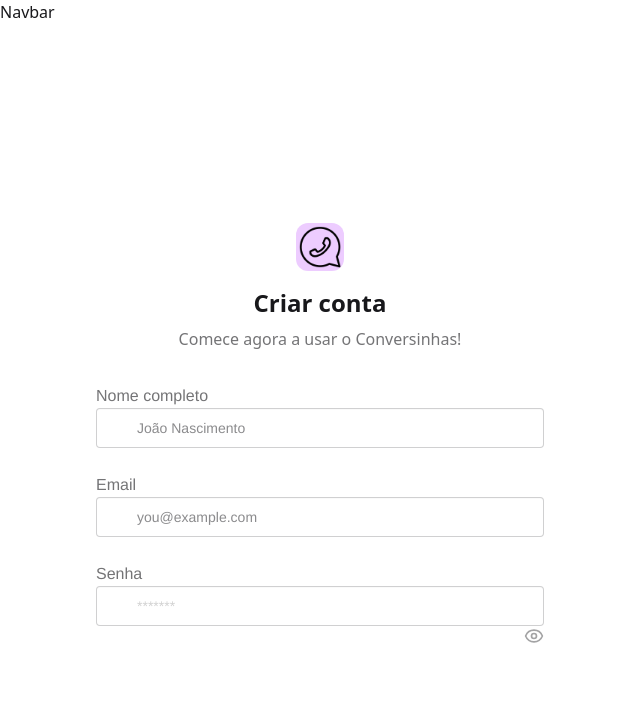
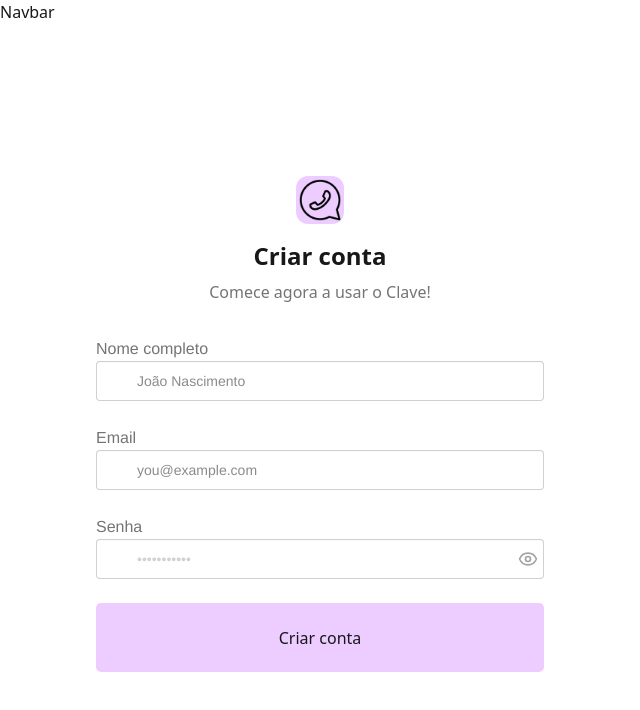
Before and after one commit to luis-ulian/Clave, a React (Vite) app in the folder frontend/: page /signup in a window 1280 px wide. Shown: the top 710 px of the page, without its empty margins (0-640 px from the left). Built offline with nearby package versions, Linux system fonts and the light colour scheme; no server answers.

Commit message:
submit button and project renamed

```diff
--- a/frontend/index.html
+++ b/frontend/index.html
@@ -4,7 +4,7 @@
     <meta charset="UTF-8" />
     <link rel="icon" type="image/svg+xml" href="/pngegg.png" />
     <meta name="viewport" content="width=device-width, initial-scale=1.0" />
-    <title>Conversinhas</title>
+    <title>Clave</title>
   </head>
   <body>
     <div id="root"></div>
--- a/frontend/src/pages/SignUpPage.jsx
+++ b/frontend/src/pages/SignUpPage.jsx
@@ -1,7 +1,7 @@
 import {useState} from 'react'
 import {useAuthStore} from '../store/useAuthStore'
 import "../styles/SignUpPage.css"
-import {Eye, EyeOff, Lock} from "lucide-react"
+import {Eye, EyeOff, Loader, Loader2, Lock} from "lucide-react"
 
 const SignUpPage = () => {
   const [showPassword, setShowPassword] = useState(false);
@@ -30,7 +30,7 @@
             <div className="logoController group">
               <img src="pngegg.png" alt="atizap2-logo" className='logo group-hover:bg-primary/20 transition-colors'/>
               <h1 className='text-2xl font-bold mt-2'>Criar conta</h1>
-              <p className='text-base-content/60'>Comece agora a usar o Conversinhas!</p>
+              <p className='text-base-content/60'>Comece agora a usar o Clave!</p>
             </div>
           </div>
 
@@ -82,7 +82,7 @@
                 <input
                   type= {showPassword ? "text" : "password"}
                   className='input input-bordered w-full pl-10 text-base-content/40'
-                  placeholder='*******'
+                  placeholder='•••••••••••'
                   value={formData.password}
                   onChange={(e) => setFormData({ ...formData, password: e.target.value})}
                  />
@@ -97,8 +97,10 @@
                  </button>
               </div>
             </div>
-
-
+            <button type='submit' className='submit' disabled={isSigningUp}>
+              {isSigningUp ? (<Loader2 className='size-5 animate-spin'/>) :
+              ("Criar conta")}
+            </button>
           </form>
         </div>
       </div>
--- a/frontend/src/styles/SignUpPage.css
+++ b/frontend/src/styles/SignUpPage.css
@@ -65,13 +65,35 @@
     display: flex;
     align-items: center;
     right: 0px;
-
+    padding-right: 6px;
+    inset-block: 0px;
 }
 
 .img {
     width: 20px;
     height: 20px;
     color: color-mix(in oklab, var(--color-base-content) 40%, transparent);
+}
+
+.submit {
+    width: 100%;
+    display: inline-flex;
+    cursor: pointer;
+    flex-wrap: nowrap;
+    align-items: center;
+    justify-content: center;
+    gap: 6px;
+    text-align: center;
+    vertical-align: middle;
+    text-decoration-line: none;
+    background-color: rgba(166, 0, 255, 0.2);
+    border-radius: 5px;
+    padding: 5%;
+}
+
+.input:is(:-webkit-autofill, :autofill) {
+    box-shadow: 0 0 0 30px black inset;
+  -webkit-box-shadow: 0 0 0 30px black inset;
 }
 
 label {
```
